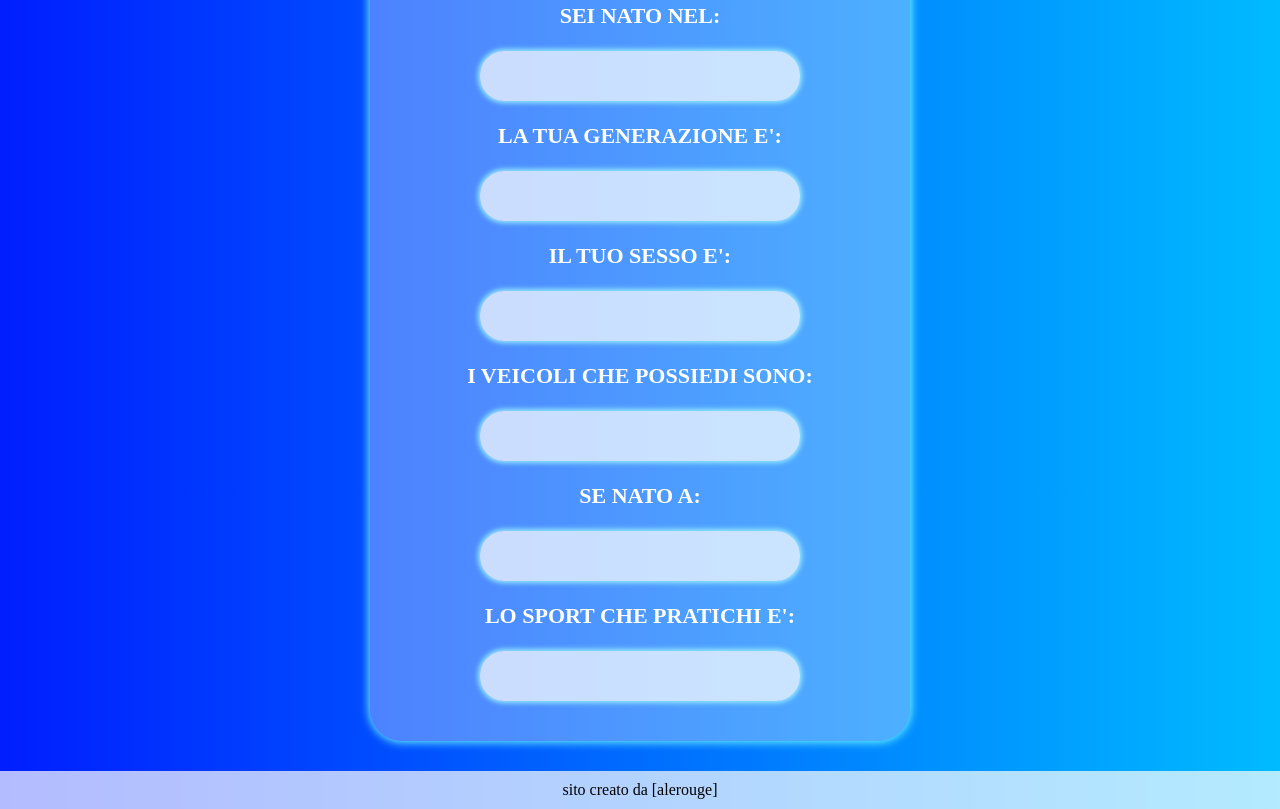
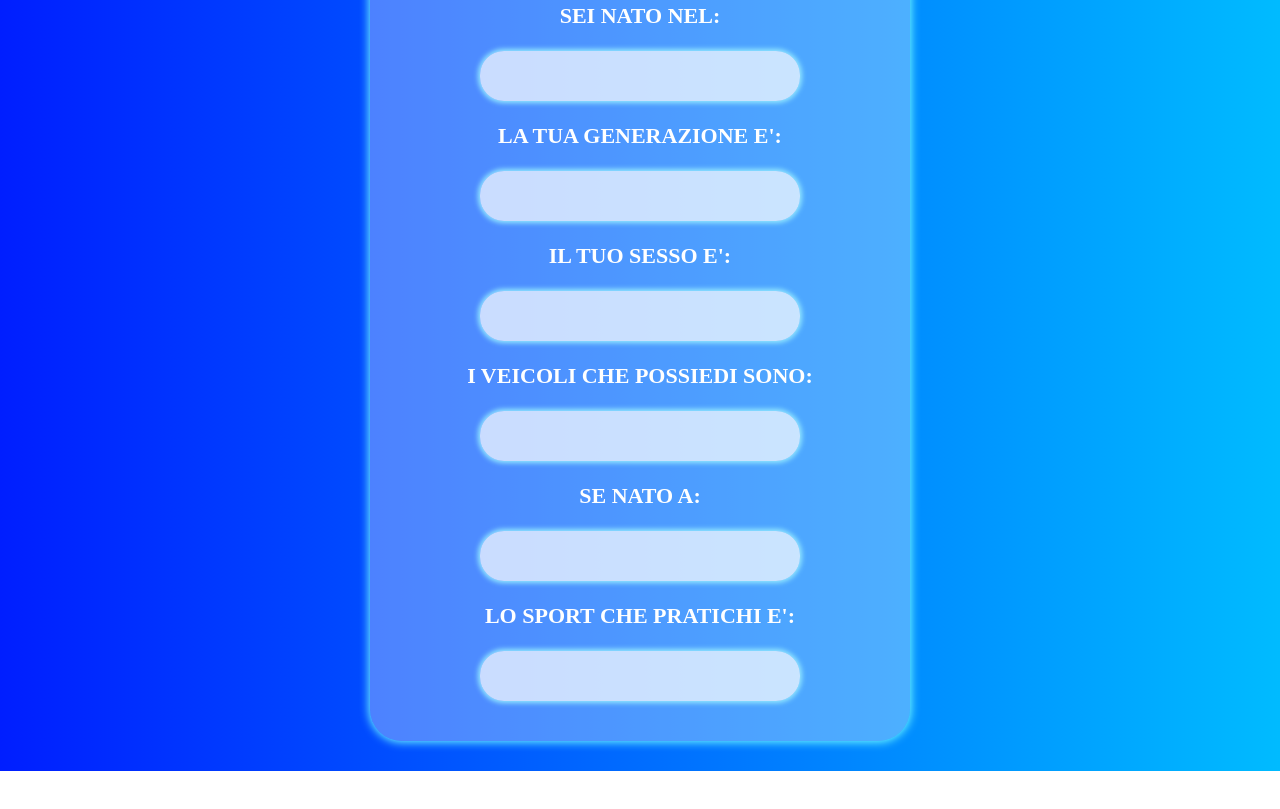
Before and after one commit to Alerougee/anagrafica-2.0, a plain HTML site: page index.html in a window 1280 px wide. Shown: the part 1793-2602 px from the top of the page. After the commit the page ends 2564 px from the top, so only its background shows below. Drawn offline with Linux system fonts and the light colour scheme.

Commit message:
Update index.html

```diff
--- a/index.html
+++ b/index.html
@@ -12,7 +12,9 @@
         <h1>ANAGRAFICA</h1>
         <p>Inserisci i tuoi dati dove vengono richiesti!</p>
     </div>
+
     <div class="all-container">
+
         <div class="container1">
 
             <section class="in-nome">
@@ -37,7 +39,7 @@
 
             <section class="in-sesso">
                 <h3>SESSO:</h3>
-                <input type="radio" name="sesso" value="Maschio">Maschio <br>
+                <input type="radio" name="sesso" value="Maschio"> Maschio <br>
                 <input type="radio" name="sesso" value="Femmina"> Femmina <br>
                 <input type="radio" name="sesso" value="Altro"> Altro <br>
             </section>
@@ -125,10 +127,6 @@
         </div>
     </div>
 
-    <div class="fine">
-        sito creato da [alerouge]
-    </div>
-
     <script src="script.js"></script>
 </body>
 </html>
```
